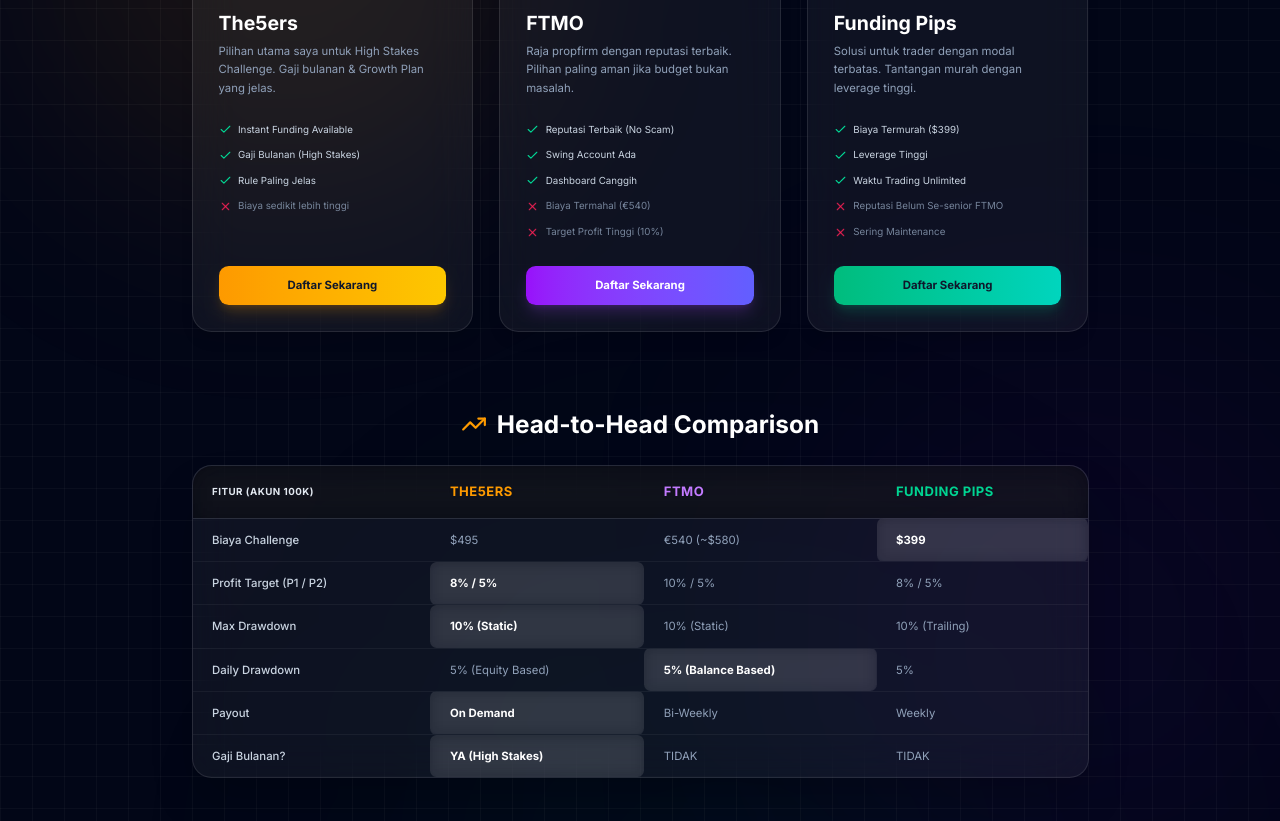
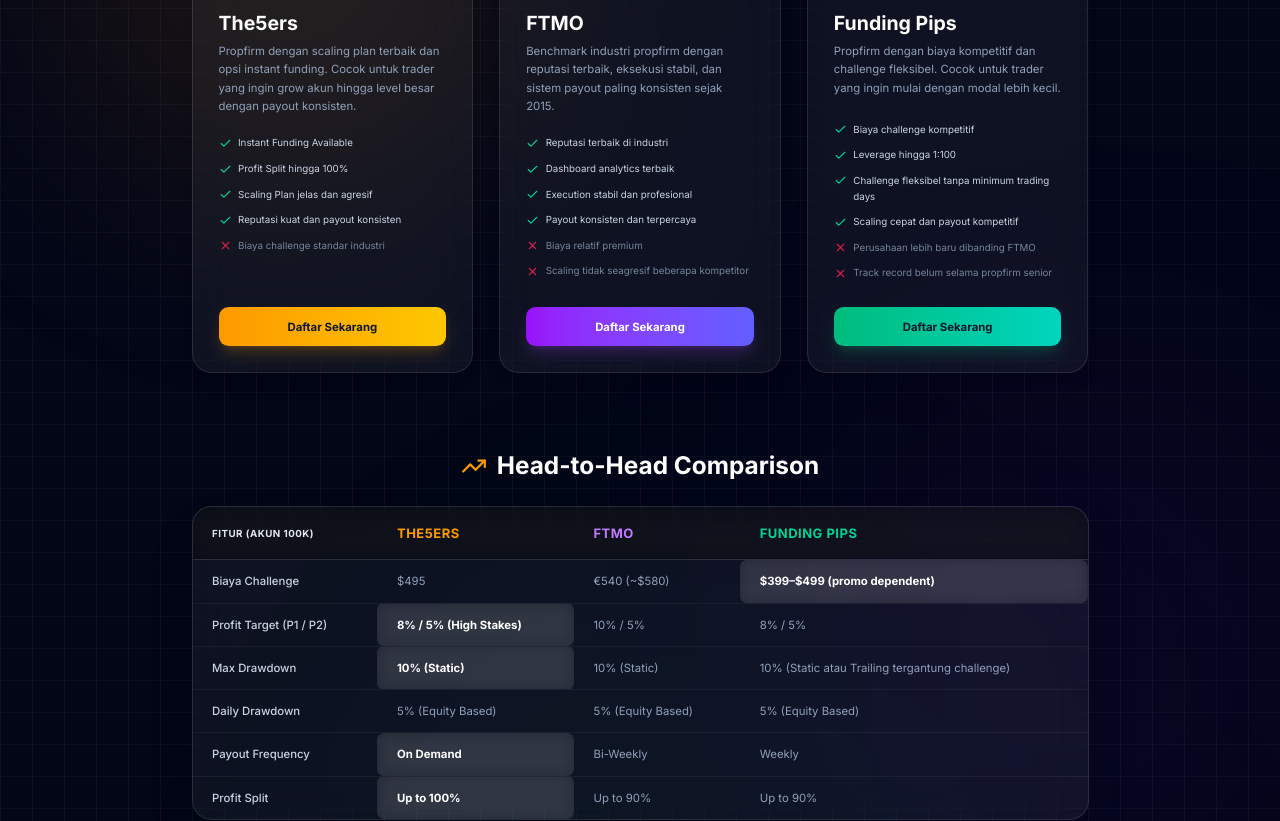
Before and after one commit to Randif444/trading-journal-web, a Next.js app: page /review-propfirm in a window 1280 px wide. Shown: the part 440-1261 px from the top of the page. Built offline with nearby package versions, Linux system fonts and the light colour scheme.

Commit message:
Update: validasi data review propfirm

```diff
--- a/src/app/review-propfirm/page.tsx
+++ b/src/app/review-propfirm/page.tsx
@@ -83,13 +83,14 @@
               rating="4.9"
               badge="BEST OVERALL"
               badgeColor="bg-amber-500 text-slate-900"
-              desc="Pilihan utama saya untuk High Stakes Challenge. Gaji bulanan & Growth Plan yang jelas."
+              desc="Propfirm dengan scaling plan terbaik dan opsi instant funding. Cocok untuk trader yang ingin grow akun hingga level besar dengan payout konsisten."
               pros={[
                 "Instant Funding Available",
-                "Gaji Bulanan (High Stakes)",
-                "Rule Paling Jelas",
+                "Profit Split hingga 100%",
+                "Scaling Plan jelas dan agresif",
+                "Reputasi kuat dan payout konsisten",
               ]}
-              cons={["Biaya sedikit lebih tinggi"]}
+              cons={["Biaya challenge standar industri"]}
               link="https://the5ers.com?ref=kangtrader"
               color="amber"
             />
@@ -101,13 +102,17 @@
               rating="4.8"
               badge="LEGENDARY"
               badgeColor="bg-purple-500 text-white"
-              desc="Raja propfirm dengan reputasi terbaik. Pilihan paling aman jika budget bukan masalah."
+              desc="Benchmark industri propfirm dengan reputasi terbaik, eksekusi stabil, dan sistem payout paling konsisten sejak 2015."
               pros={[
-                "Reputasi Terbaik (No Scam)",
-                "Swing Account Ada",
-                "Dashboard Canggih",
+                "Reputasi terbaik di industri",
+                "Dashboard analytics terbaik",
+                "Execution stabil dan profesional",
+                "Payout konsisten dan terpercaya",
               ]}
-              cons={["Biaya Termahal (€540)", "Target Profit Tinggi (10%)"]}
+              cons={[
+                "Biaya relatif premium",
+                "Scaling tidak seagresif beberapa kompetitor",
+              ]}
               link="https://ftmo.com/en/"
               color="purple"
             />
@@ -119,13 +124,17 @@
               rating="4.7"
               badge="BUDGET KING"
               badgeColor="bg-emerald-500 text-slate-900"
-              desc="Solusi untuk trader dengan modal terbatas. Tantangan murah dengan leverage tinggi."
+              desc="Propfirm dengan biaya kompetitif dan challenge fleksibel. Cocok untuk trader yang ingin mulai dengan modal lebih kecil."
               pros={[
-                "Biaya Termurah ($399)",
-                "Leverage Tinggi",
-                "Waktu Trading Unlimited",
+                "Biaya challenge kompetitif",
+                "Leverage hingga 1:100",
+                "Challenge fleksibel tanpa minimum trading days",
+                "Scaling cepat dan payout kompetitif",
               ]}
-              cons={["Reputasi Belum Se-senior FTMO", "Sering Maintenance"]}
+              cons={[
+                "Perusahaan lebih baru dibanding FTMO",
+                "Track record belum selama propfirm senior",
+              ]}
               link="https://app.fundingpips.com/register?ref=1d36d65a"
               color="emerald"
             />
@@ -166,42 +175,47 @@
                     feature="Biaya Challenge"
                     t5="$495"
                     ftmo="€540 (~$580)"
-                    fp="$399"
+                    fp="$399–$499 (promo dependent)"
                     highlight="fp"
                   />
+
                   <TableRow
                     feature="Profit Target (P1 / P2)"
-                    t5="8% / 5%"
+                    t5="8% / 5% (High Stakes)"
                     ftmo="10% / 5%"
                     fp="8% / 5%"
                     highlight="t5"
                   />
+
                   <TableRow
                     feature="Max Drawdown"
                     t5="10% (Static)"
                     ftmo="10% (Static)"
-                    fp="10% (Trailing)"
+                    fp="10% (Static atau Trailing tergantung challenge)"
                     highlight="t5"
                   />
+
                   <TableRow
                     feature="Daily Drawdown"
                     t5="5% (Equity Based)"
-                    ftmo="5% (Balance Based)"
-                    fp="5%"
-                    highlight="ftmo"
+                    ftmo="5% (Equity Based)"
+                    fp="5% (Equity Based)"
+                    highlight="tie"
                   />
+
                   <TableRow
-                    feature="Payout"
+                    feature="Payout Frequency"
                     t5="On Demand"
                     ftmo="Bi-Weekly"
                     fp="Weekly"
                     highlight="t5"
                   />
+
                   <TableRow
-                    feature="Gaji Bulanan?"
-                    t5="YA (High Stakes)"
-                    ftmo="TIDAK"
-                    fp="TIDAK"
+                    feature="Profit Split"
+                    t5="Up to 100%"
+                    ftmo="Up to 90%"
+                    fp="Up to 90%"
                     highlight="t5"
                   />
                 </tbody>
```
